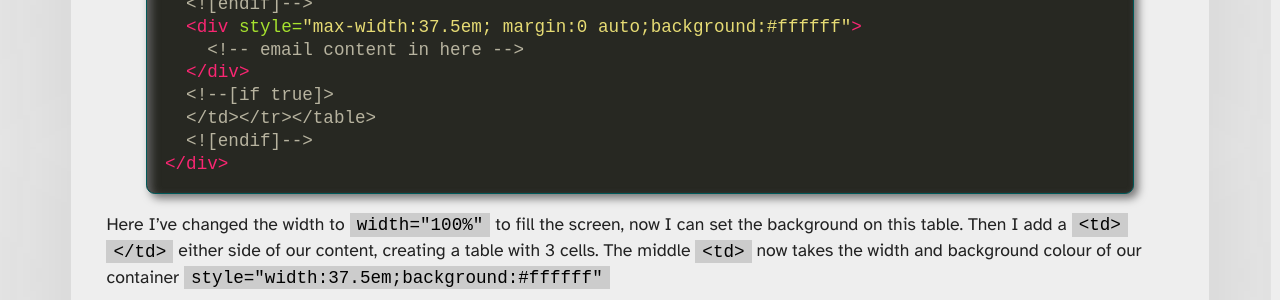
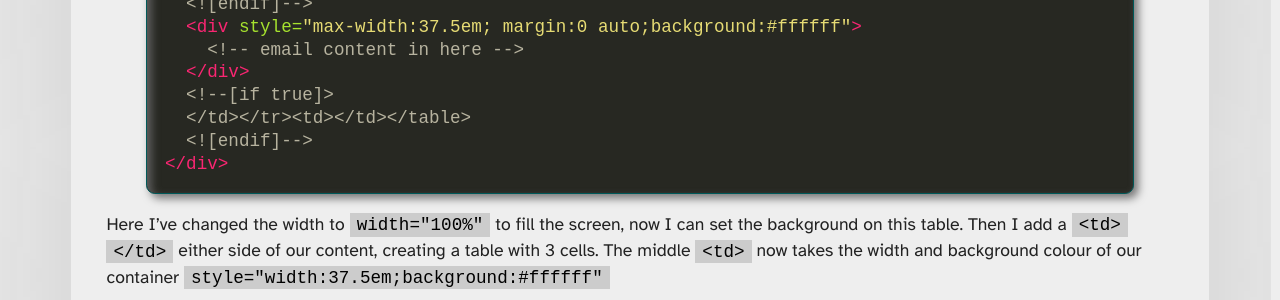
Before and after one commit to M-J-Robbins/good-email-code, a Jekyll site: the page built from email-code/container.md, in a window 1280 px wide and 900 px high, scrolled down 1964 px. Shown: the part 175-475 px from the top of the window. Built offline with Jekyll 4.4.1, drawn with Linux system fonts in a browser that asks for light colours; our own code applies the rules of GitHub Pages for plain Markdown files; a script that is not in the unit is left out.

Commit message:
Update container.md

```diff
--- a/email-code/container.md
+++ b/email-code/container.md
@@ -62,7 +62,7 @@ However this doesn't cover Windows Mail, to get that as well we need to make som
     <!-- email content in here -->
   </div>
   <!--[if true]>
-  </td></tr></table>
+  </td></tr><td></td></table>
   <![endif]-->
 </div>
 {% endhighlight %}
```
